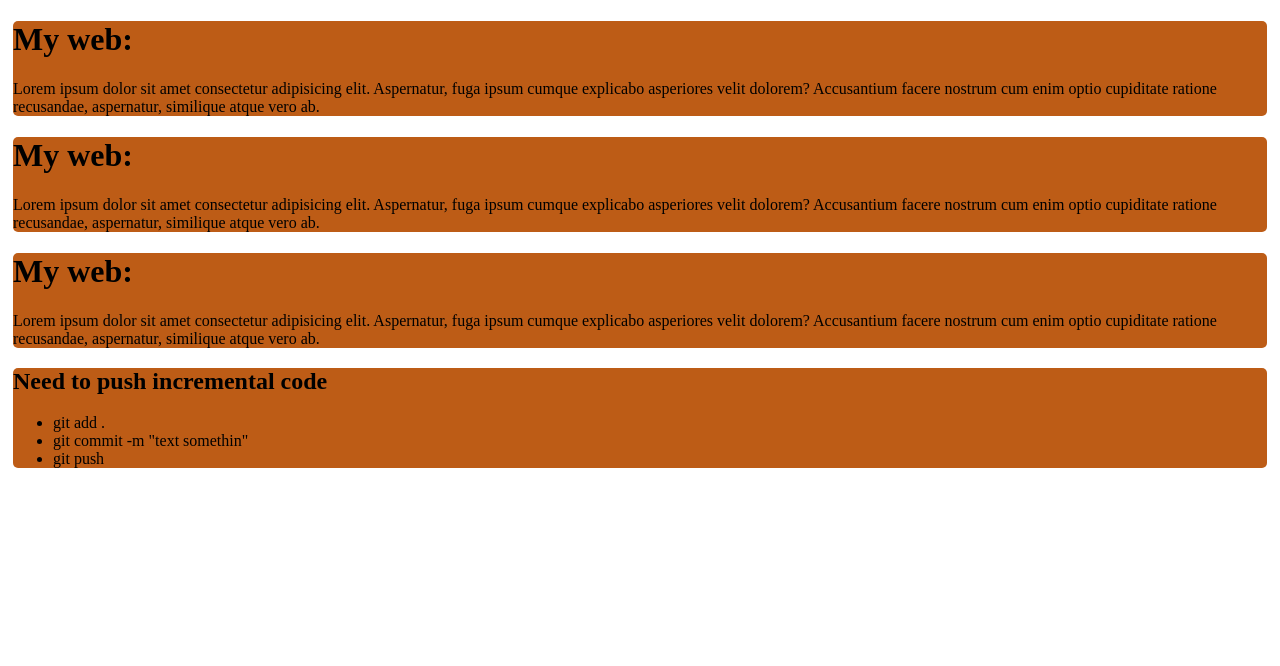
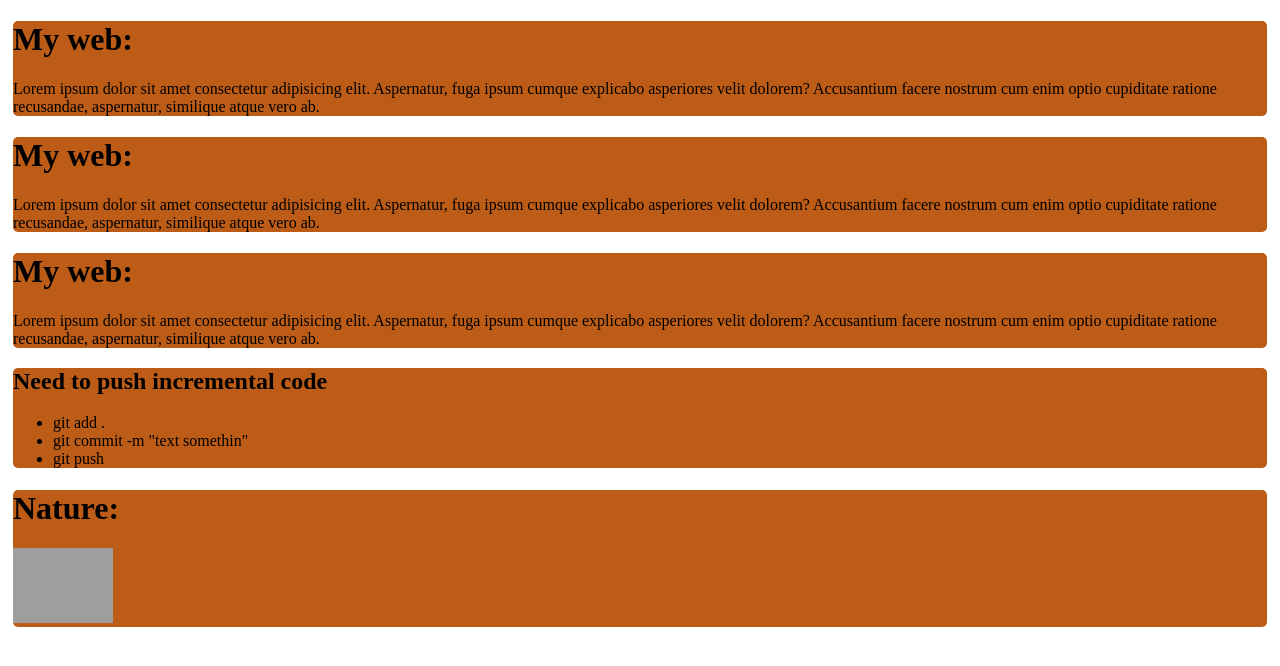
Before and after one commit to Ya-sin0007/my-first-web-repo, a plain HTML site: page index.html in a window 1280 px wide. Drawn offline with Linux system fonts and the light colour scheme; grey boxes are pictures that could not be loaded.

Commit message:
add image

```diff
--- a/index.html
+++ b/index.html
@@ -35,6 +35,10 @@
             <li>git push</li>
         </ul>
     </div>
+    <div>
+        <h1>Nature:</h1>
+        <img src="images/nature.jpg" alt="" srcset="">
+    </div>
 </body>
 
 </html>
--- a/style/blog.css
+++ b/style/blog.css
@@ -4,3 +4,7 @@ div {
     padding: 10x;
     border-radius: 5px;
 }
+
+img {
+    width: 100px;
+}
```
Also changed, not shown: 1 other file.
